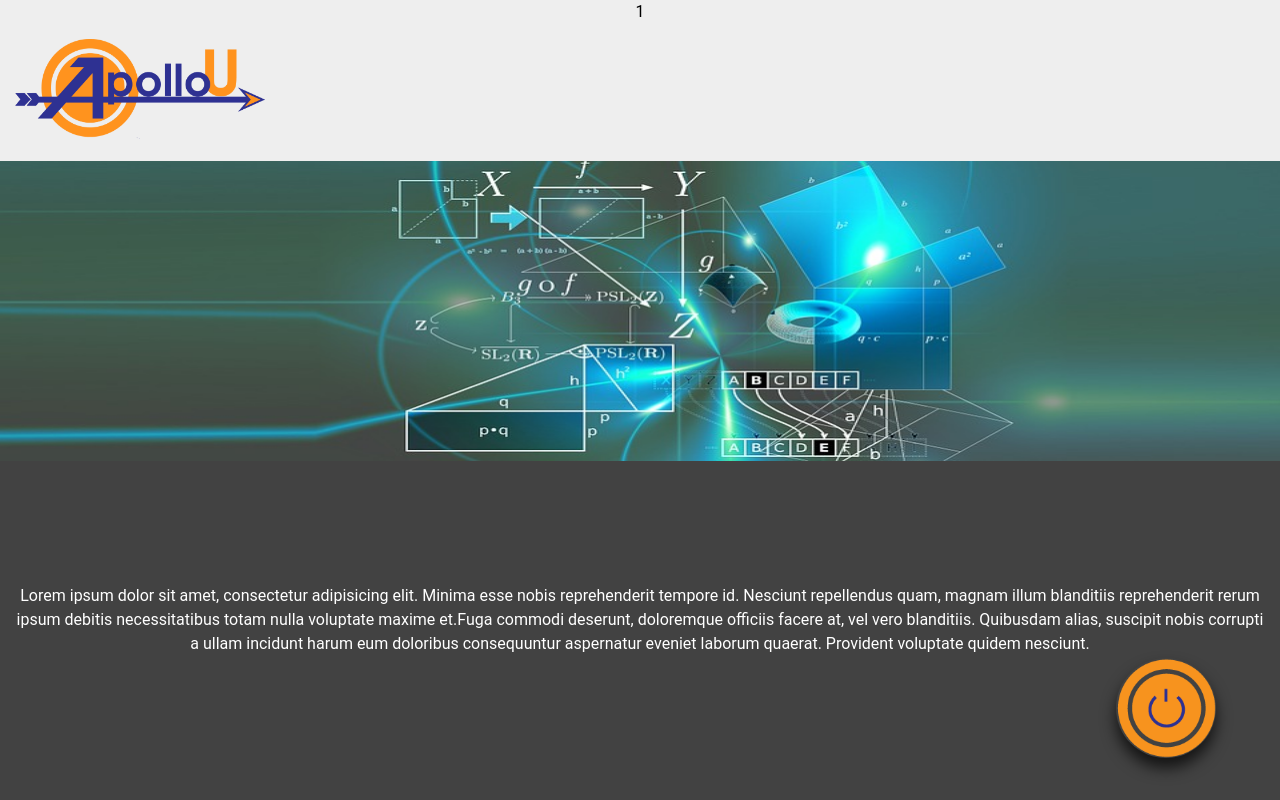
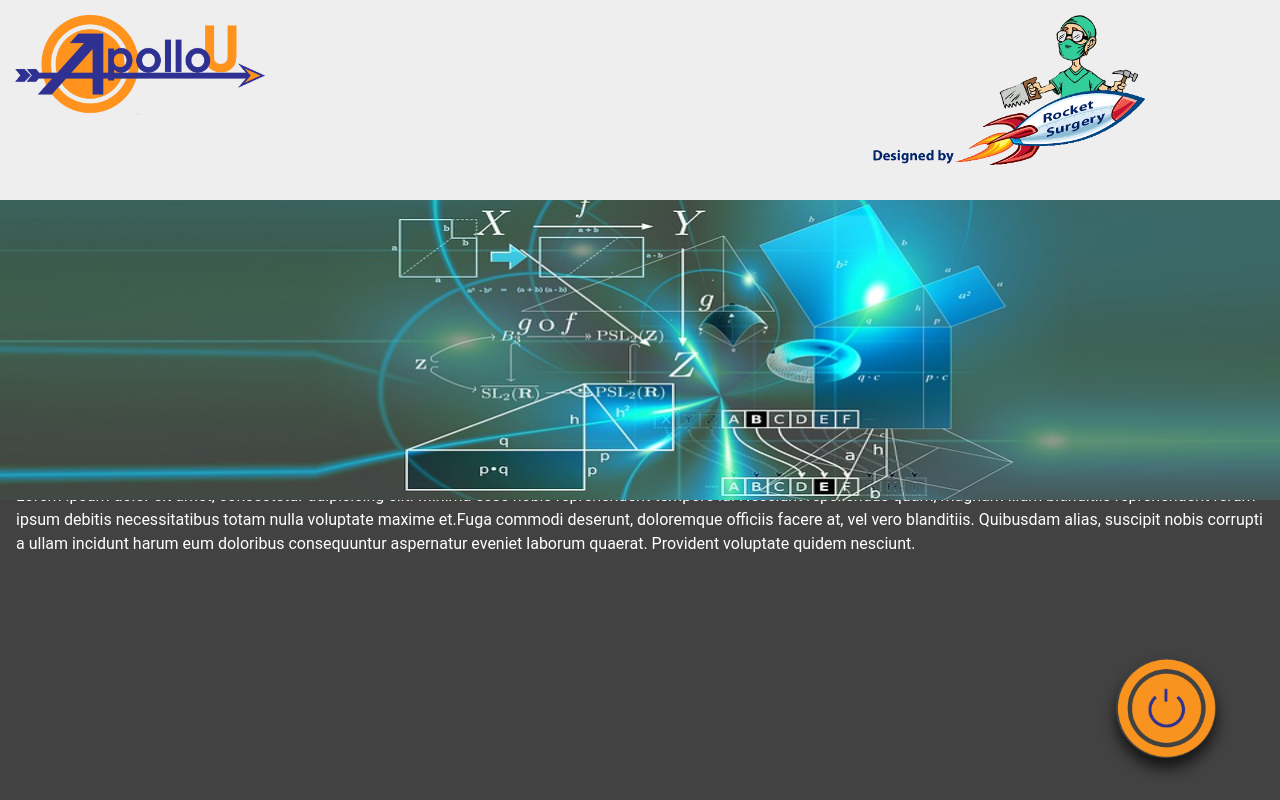
Before and after one commit to apollo-agit/unified-learning-experience, a website: page index.html in a window 1280 px wide. Drawn offline with nearby package versions, Linux system fonts and the light colour scheme.

Commit message:
added some cool images

```diff
--- a/index.html
+++ b/index.html
@@ -307,33 +307,7 @@
     }
     </style>
 
-    <style>
-    #footer {
-        background-color: #424242;
-        height: 450px;
-        position: absolute;
-        right: 0;
-        bottom: 0;
-        left: 0;
-        padding: 1rem;
-        text-align: center;
-        z-index: -50;
-        color: white;
-    }
 
-    #footer p {
-        margin-top: 250px;
-    }
-
-    .logo {
-        text-align: left;
-        margin: 15px;
-    }
-
-    .logo img {
-        height: 100px;
-    }
-    </style>
 
     <style>
     .bounce-animation {
@@ -584,7 +558,8 @@
 
     <style>
     .jumbotron {
-      top: -10%;
+        position: absolute;
+        top: 200px;
         height: 300px;
         width: 100%;
         background: url('images/education.jpg') no-repeat center center;
@@ -597,12 +572,51 @@
     }
 
     #landing.hide {
-      display: none;
+        display: none;
     }
     </style>
 
+    <style>
+    #footer {
+        background-color: #424242;
+        height: 450px;
+        position: absolute;
+        right: 0;
+        bottom: 0;
+        left: 0;
+        padding: 1rem;
+        text-align: left;
+        z-index: -50;
+        color: white;
+    }
 
-    1 </head>
+    #footer p {
+        margin-top: 150px;
+    }
+
+    .designed {
+        float: right;
+        margin: 15px;
+        width: 40%;
+    }
+
+    .designed img {
+      height: 150px;
+    }
+
+    .logo {
+        text-align: left;
+        float: left;
+        margin: 15px;
+        width: 40%;
+    }
+
+    .logo img {
+        height: 100px;
+    }
+    </style>
+
+</head>
 
 <body>
 
@@ -614,12 +628,16 @@
             </a>
         </div>
 
-    <div class="jumbotron">
-    </div>
+        <div class="designed">
+            <img src="images/rocket-surgery.png" alt="">
+        </div>
+
+        <div class="jumbotron">
+        </div>
 
 
 
-</div>
+    </div>
 
 
     <div class="startbutton scale-control bounce-animation">
@@ -631,12 +649,13 @@
 
         <p><span>Lorem ipsum dolor sit amet, consectetur adipisicing elit. Minima esse nobis reprehenderit tempore id. Nesciunt repellendus quam, magnam illum blanditiis reprehenderit rerum ipsum debitis necessitatibus totam nulla voluptate maxime et.</span><span>Fuga commodi deserunt, doloremque officiis facere at, vel vero blanditiis. Quibusdam alias, suscipit nobis corrupti a ullam incidunt harum eum doloribus consequuntur aspernatur eveniet laborum quaerat. Provident voluptate quidem nesciunt.</span></p>
 
+
+
     </div>
 
 
 
-
-  <div id="app" class="app hide scale-control">
+    <div id="app" class="app hide scale-control">
         <div id="spinner"></div>
     </div>
 
@@ -668,7 +687,7 @@
                 var appDiv = document.querySelector("#app");
                 var landing = document.querySelector("#landing");
                 appDiv.className = "app show";
-                landing.className="hide";
+                landing.className = "hide";
             }
 
             , false);
```
Also changed, not shown: images/apollo-u-funky-a.png (deleted), images/education-blocks.jpg (deleted), images/rocket-surgery.png (added).
